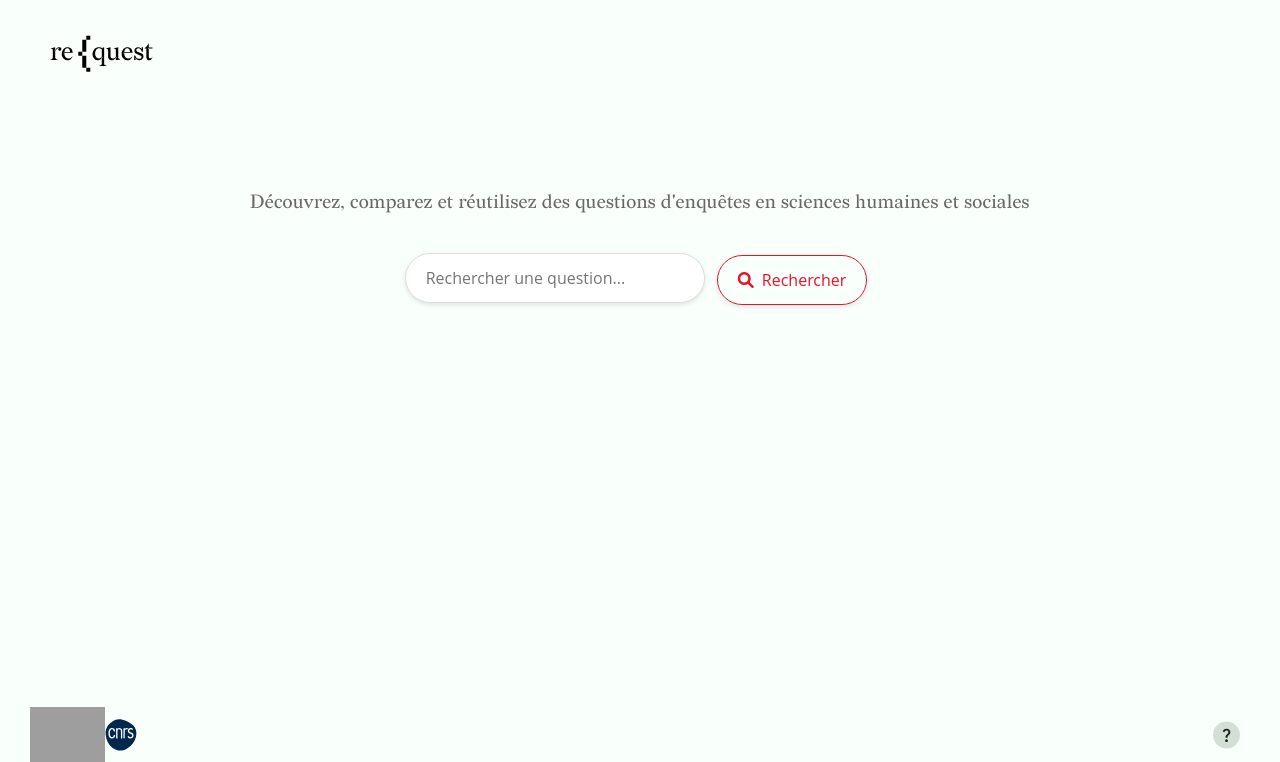
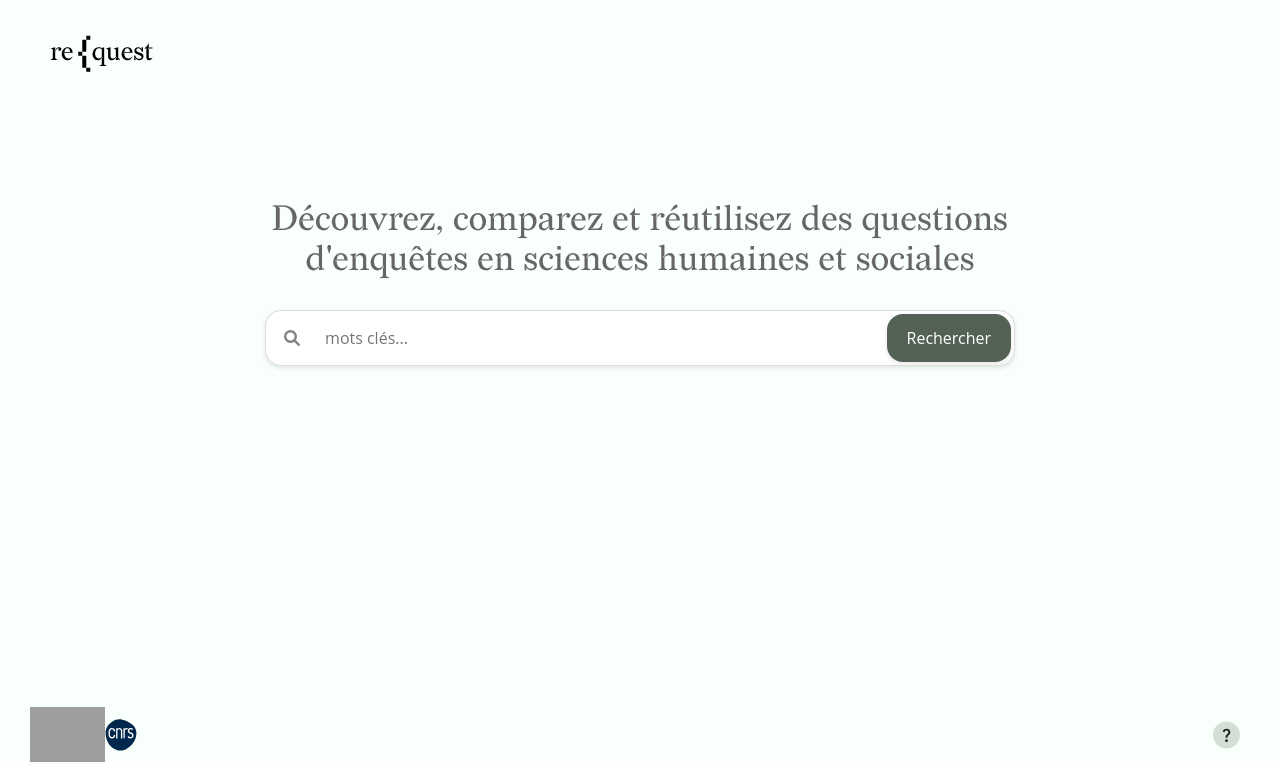
Before and after one commit to CDSP-SCPO/request-ddi, a Django app: page / in a window 1280 px wide. Shown: the part 21-783 px from the top of the page. Run offline with Django 5.2, Linux system fonts and the light colour scheme; some libraries are stand-ins or nearby versions; grey boxes are pictures that could not be loaded.

Commit message:
fix homepage style

```diff
--- a/app/static/css/homepage.css
+++ b/app/static/css/homepage.css
@@ -12,6 +12,23 @@ body {
     font-style: normal;
     color: #536254;
 }
+
+.custom-large-title {
+    font-size: 2.2rem;
+}
+
+.container-custom-font {
+    max-width: 750px;
+    margin: 0 auto;
+}
+
+.container-homepage {
+    display: flex;
+    flex-direction: column;
+    justify-content: center;
+    min-height: 50vh;
+}
+
 
 /* Header */
 header {
@@ -66,7 +83,6 @@ section.hero h2 {
 }
 
 section.hero p {
-    font-size: 1.2rem;
     color: #666;
 }
 
@@ -79,7 +95,6 @@ section.hero p {
     width: 300px;
     border: 1px solid #ddd;
     border-radius: 50px; /* Bordures arrondies */
-    box-shadow: 0 2px 5px rgba(0, 0, 0, 0.1); /* Ombre douce */
 }
 
 .search-bar select {
@@ -91,11 +106,60 @@ section.hero p {
 
 .search-bar button {
     padding: 12px 20px;
-    border-radius: 50px;
+    border-radius: 16px;
     cursor: pointer;
     transition: background-color 0.3s ease;
     box-shadow: 0 2px 5px rgba(0, 0, 0, 0.1);
 }
+
+
+
+
+.search-input-wrapper {
+    display: flex;
+    align-items: center;
+    width: 100%;
+    max-width: 750px;
+    margin: 0 auto;
+    border: 1px solid #ddd;
+    border-radius: 16px;
+    box-shadow: 0 2px 5px rgba(0, 0, 0, 0.1);
+    background-color: white;
+    overflow: hidden;
+    padding: 3px;
+}
+
+.search-icon {
+    padding: 0 15px;
+    color: #888;
+    font-size: 1rem;
+}
+
+.search-input-wrapper input[type="text"] {
+    flex: 1;
+    border: none;
+    padding: 12px 10px;
+    outline: none;
+    font-size: 1rem;
+    border-radius: 0; /* pas de bordure interne */
+}
+
+
+.search-button {
+    background-color: #536254; /* ta couleur personnalisée */
+    color: white;
+    border: none;
+    padding: 12px 25px;
+    font-size: 1rem;
+    cursor: pointer;
+    border-radius: 0 50px 50px 0; /* arrondi à droite uniquement */
+    height: 100%; /* pour qu’il épouse la hauteur du champ */
+    transition: background-color 0.3s ease;
+}
+
+
+
+
 
 
 /* Section Features */
--- a/app/static/js/homepage.js
+++ /dev/null
@@ -1,30 +0,0 @@
-const searchLocation = document.getElementById('search-location');
-const searchQuery = document.getElementById('autocomplete-input');
-
-// Fonction pour changer le placeholder en fonction de l'option sélectionnée
-function updatePlaceholder() {
-    let placeholderText = '';
-
-    switch (searchLocation.value) {
-        case 'questions':
-            placeholderText = 'Rechercher une question...';
-            break;
-        case 'categories':
-            placeholderText = 'Rechercher par catégorie...';
-            break;
-        case 'variable_name':
-            placeholderText = 'Rechercher par nom de variable...';
-            break;
-        default:
-            placeholderText = 'Rechercher...';
-    }
-
-    // Mettre à jour le placeholder
-    searchQuery.placeholder = placeholderText;
-}
-
-// Écouter les changements dans le select
-searchLocation.addEventListener('change', updatePlaceholder);
-
-// Mettre à jour le placeholder au chargement de la page
-document.addEventListener('DOMContentLoaded', updatePlaceholder);
--- a/app/templates/homepage.html
+++ b/app/templates/homepage.html
@@ -20,16 +20,19 @@
                 <p class="custom-large-title">{% trans "Découvrez, comparez et réutilisez des questions d'enquêtes en sciences humaines et sociales" %}</p>
             </div>
             <form method="GET" action="{% url 'app:search_results' %}" class="search-bar">
-                <input type="text" name="q" placeholder="Rechercher une question..." value="{{ request.GET.q }}"
-                       id="autocomplete-input">
+                <div class="search-input-wrapper">
+                    <span class="search-icon"><i class="fa-solid fa-magnifying-glass"></i></span>
+                    <input type="text" name="q" placeholder="mots clés..." value="{{ request.GET.q }}"
+                           id="autocomplete-input">
+                    <button type="submit" class="search-button">Rechercher</button>
+                </div>
                 <input type="hidden" name="search_location[]" value="questions">
                 <input type="hidden" name="search_location[]" value="categories">
                 <input type="hidden" name="search_location[]" value="variable_name">
                 <input type="hidden" name="search_location[]" value="internal_label">
-                <button type="submit" class="btn btn-outline-primary mx-2"><i
-                        class="fa-solid fa-magnifying-glass pr-2"></i>Rechercher
-                </button>
             </form>
+
+
         </section>
 
     </div>
@@ -40,5 +43,4 @@
 {% endblock %}
 
 {% block extra_js %}
-    <script src="{% static 'js/homepage.js' %}"></script>
 {% endblock %}
```
